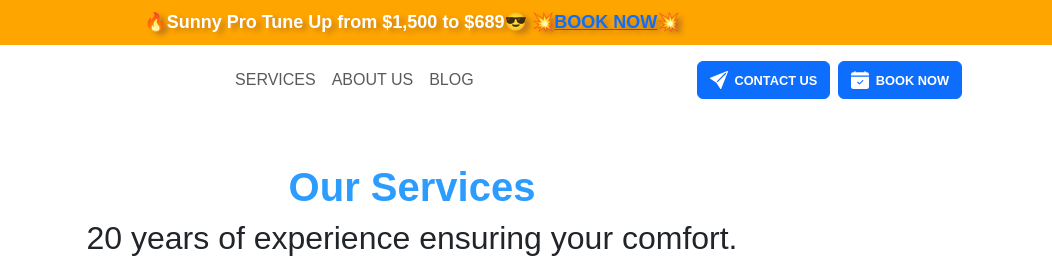
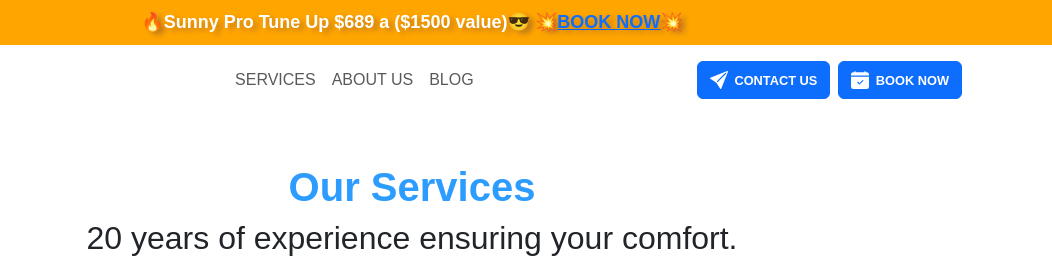
Before and after one commit to genesisrguez/Rising-Sun-Air, a website: page index.html in a window 1280 px wide. Shown: the top 279 px of the page, 228-1280 px from the left. Drawn offline with nearby package versions, Linux system fonts and the light colour scheme.

Commit message:
Topbox update

```diff
--- a/index.html
+++ b/index.html
@@ -37,7 +37,7 @@
       <div class="boxtop container-fluid">
         <div class="row">
              <div class="col">
-              🔥Sunny Pro Tune Up from $1,500 to $689😎
+              🔥Sunny Pro Tune Up $689 a ($1500 value)😎
                  💥<a href="https://landing.risingsunair.com/sunny-pro-tune-up">BOOK NOW</a>💥
              </div>
          </div>
```
